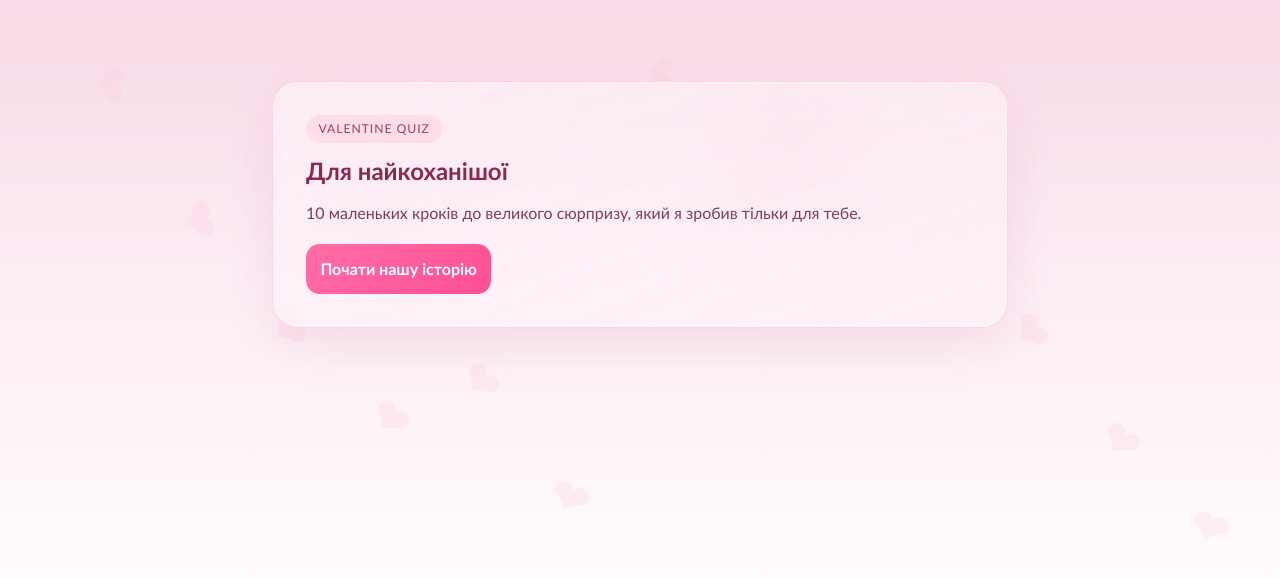
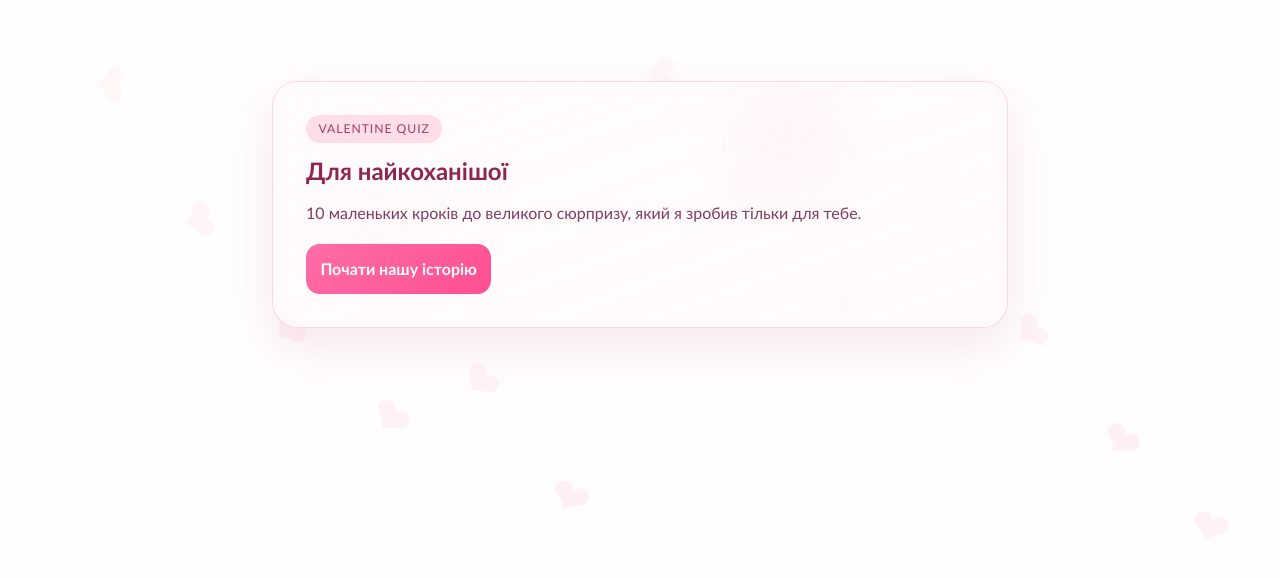
Before and after one commit to serhii-korniichuk/valentine-app, a React (Vite) app: page / in a window 1280 px wide. Shown: the part 196-774 px from the top of the page. Built offline with nearby package versions, Linux system fonts and the light colour scheme.

Commit message:
style: update global styles for improved background gradient and font consistency

```diff
--- a/src/styles/global.scss
+++ b/src/styles/global.scss
@@ -1,5 +1,5 @@
 :root {
-  font-family: 'Trebuchet MS', 'Segoe UI', sans-serif;
+  font-family: "Trebuchet MS", "Segoe UI", sans-serif;
   line-height: 1.5;
   font-weight: 400;
   color: #3a1126;
@@ -7,12 +7,11 @@
   --app-bottom-color: #fffdfd;
   --app-background: linear-gradient(
     180deg,
-    var(--app-top-color) 0%,
-    #f8dce8 28%,
-    #fcecf4 58%,
+    var(--app-bottom-color) 100%,
+    var(--app-top-color) 100%,
     var(--app-bottom-color) 100%
   );
-  background: var(--app-background);
+  // background: var(--app-background);
   font-synthesis: none;
   text-rendering: optimizeLegibility;
   -webkit-font-smoothing: antialiased;
@@ -50,7 +49,8 @@ body {
   overscroll-behavior: none;
   -webkit-overflow-scrolling: auto;
   /* Helps Safari top chrome blend into page background more naturally. */
-  background-color: var(--app-top-color);
+  // background-color: var(--app-top-color);
+  background-color: var(--app-bottom-color);
 }
 
 button,
```
